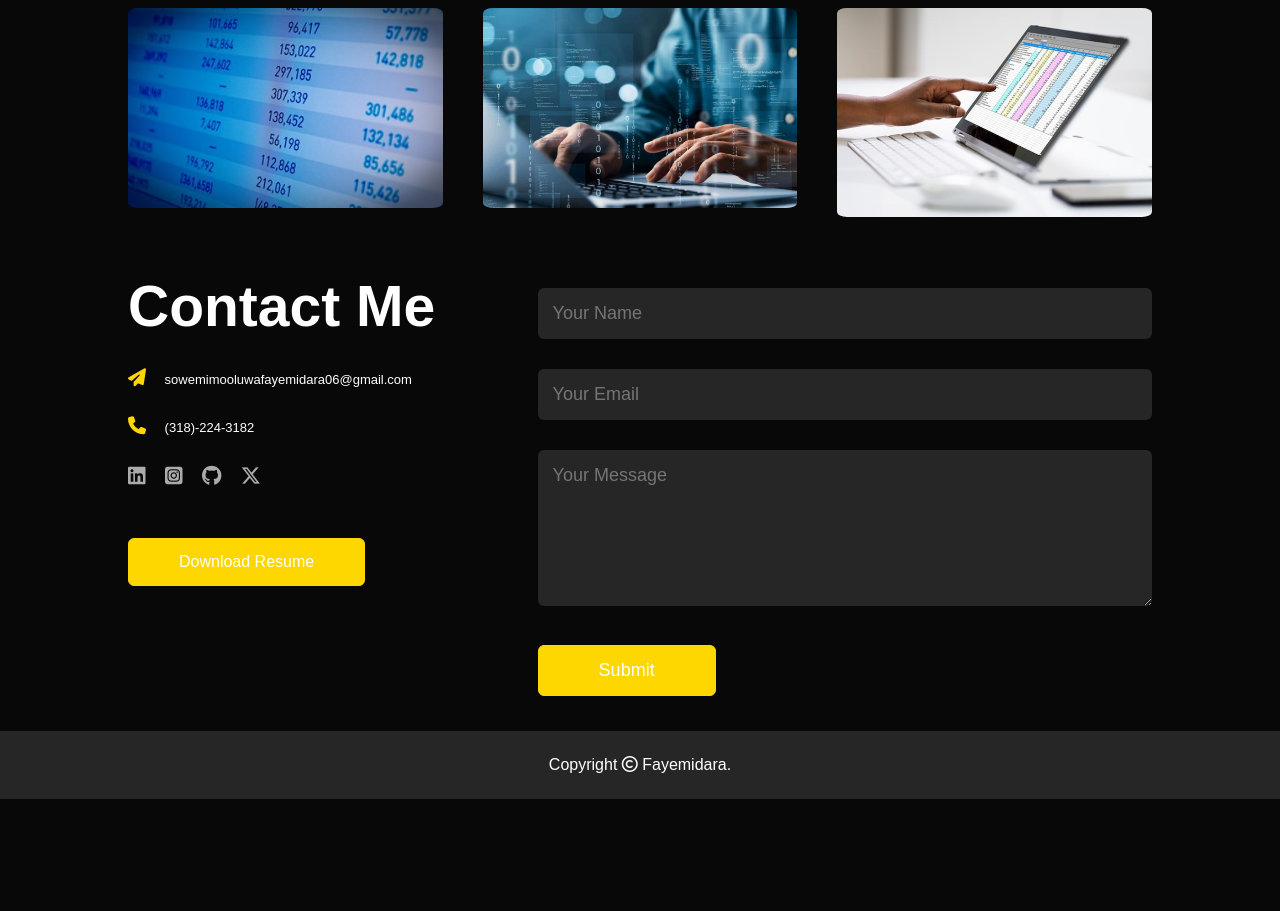
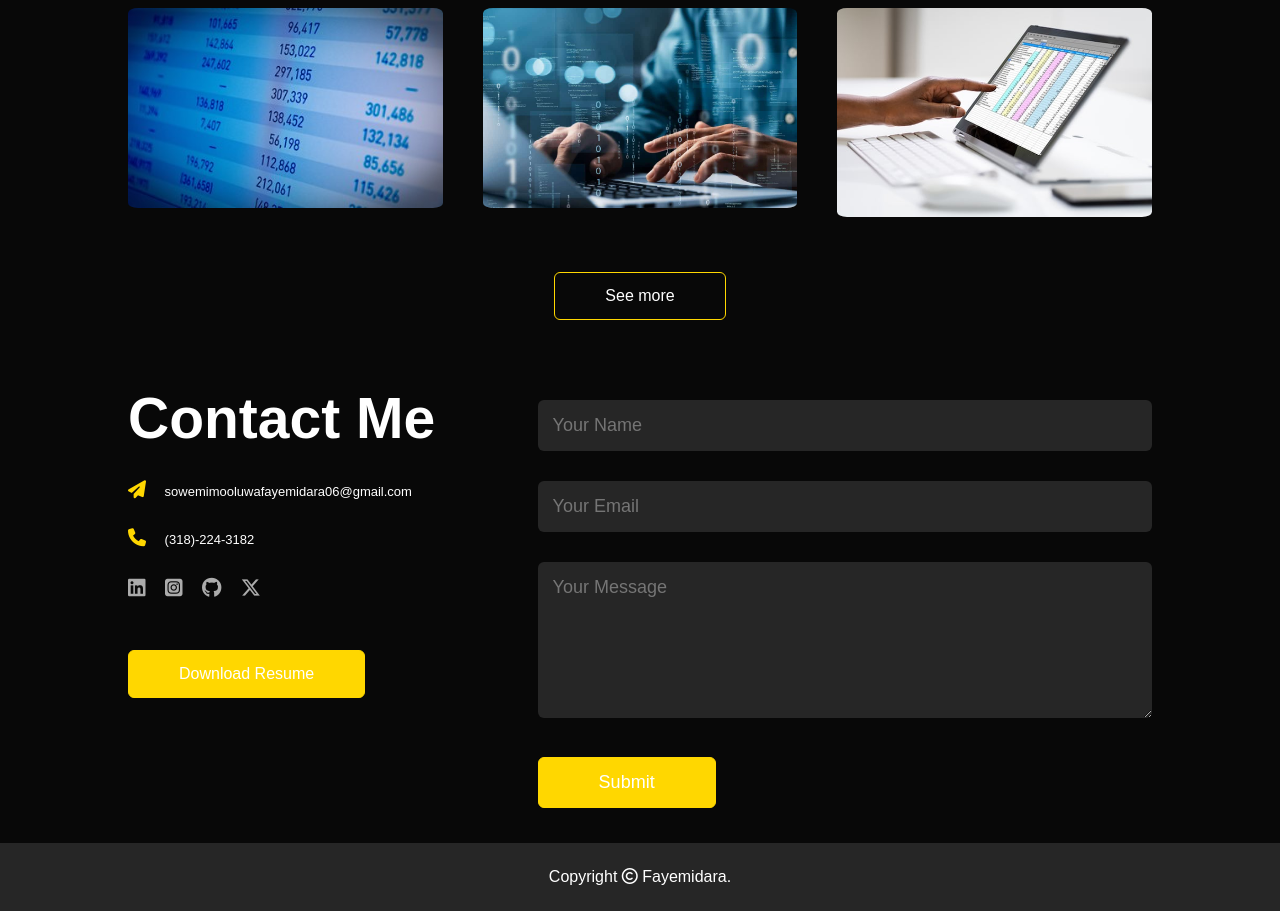
Before and after one commit to Faye-webdev/portfolio, a plain HTML site: page index.html in a window 1280 px wide. Shown: the part 1737-2648 px from the top of the page. Before the commit the page ends 2536 px from the top, so only its background shows below. Drawn offline with Linux system fonts and the light colour scheme.

Commit message:
Update index.html

```diff
--- a/index.html
+++ b/index.html
@@ -109,8 +109,7 @@
                     </div>
                 </div>
             </div>
-            <br>
-            <br>
+            <a href="#" class="btn">See more</a>
         </div>
     </div>
 <!-----------------------contact--------------------------------->
```
